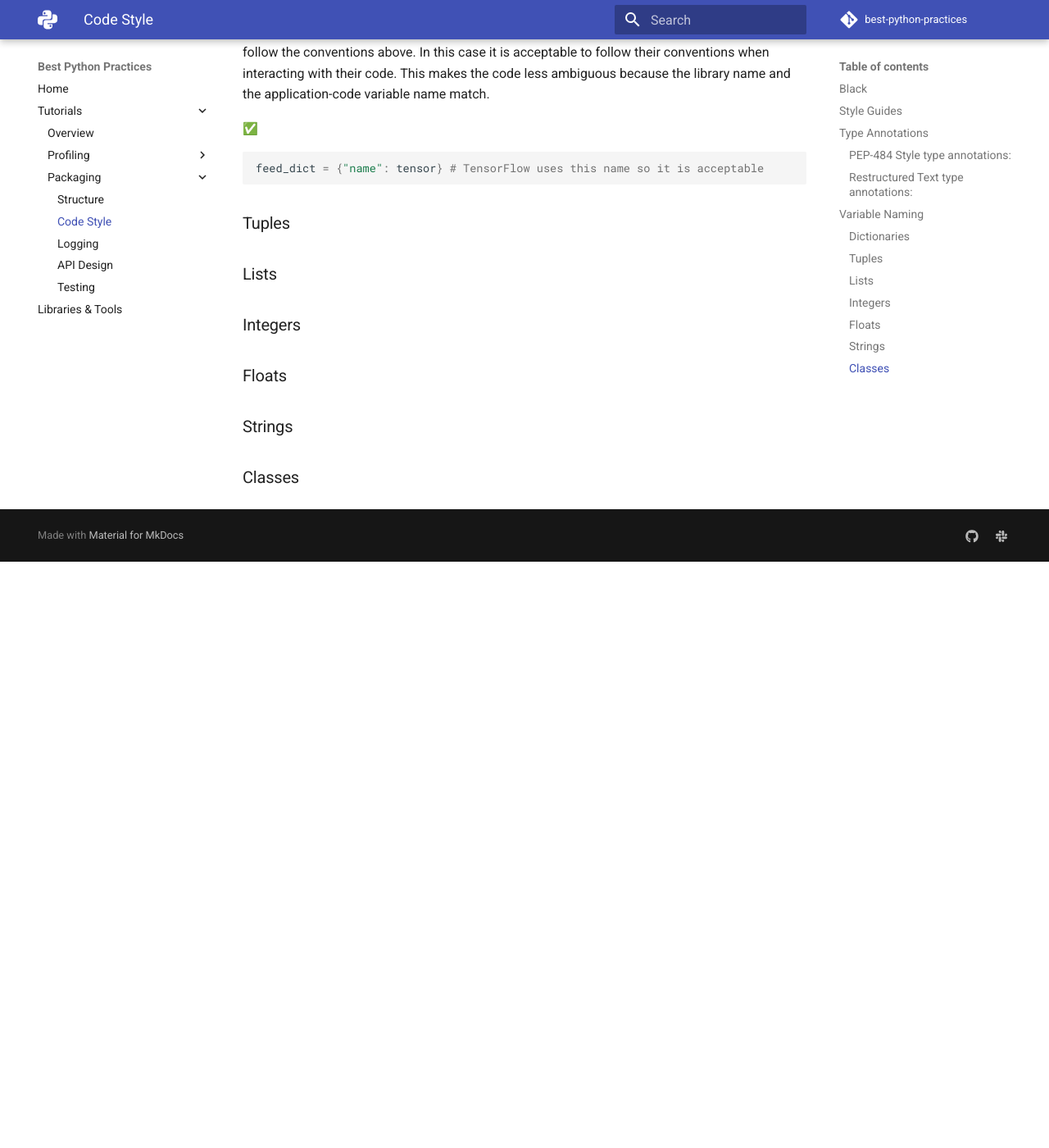
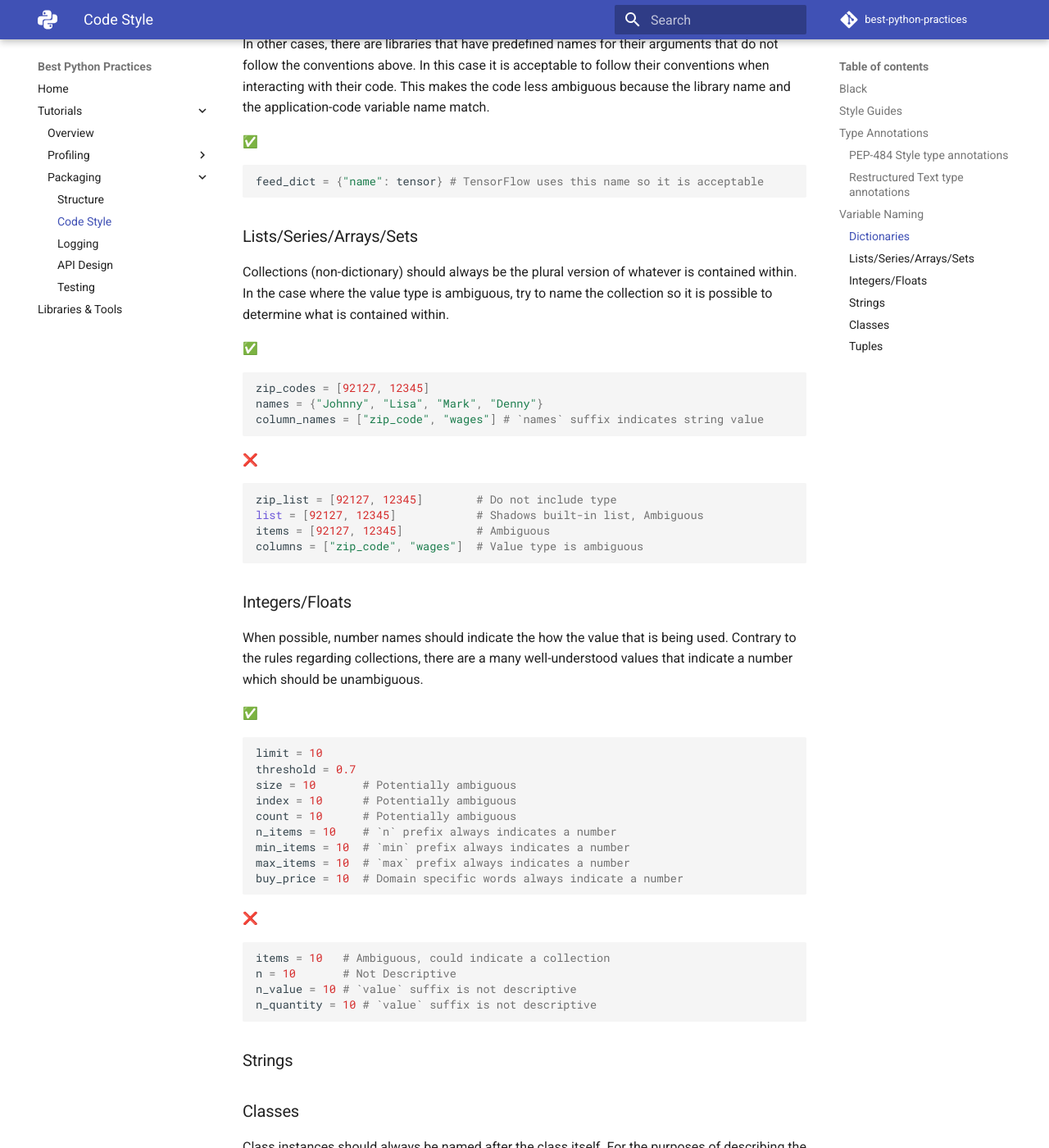
Before and after one commit to felixgao/python-best-practices, an MkDocs documentation site: the page built from docs/tutorials/packaging/code_style.md, in a window 1280 px wide and 1400 px high, scrolled down 4522 px. Shown: the whole window at 82% size. Built offline with MkDocs 1.6.1 and Material for MkDocs 9.7.7, drawn with Linux system fonts in a browser that asks for light colours; emoji names are drawn with the system emoji font; before the commit the page ends 5207 px from its top, so only the background shows below that; some of the changed text lies outside the part shown.

Commit message:
Added class, number, and collection section of variable naming

````diff
--- a/docs/tutorials/packaging/code_style.md
+++ b/docs/tutorials/packaging/code_style.md
@@ -87,7 +87,7 @@
 
 There are two good strategies for annotating the types of your code:
 
-### [PEP-484] Style type annotations:
+### [PEP-484] Style type annotations
 
 This places the type annotation directly in code.
 
@@ -114,7 +114,7 @@
     return minuend + subtrahend
 ```
 
-### Restructured Text type annotations:
+### Restructured Text type annotations
 
 This places type annotations in the docstrings of your code.
 
@@ -213,12 +215,77 @@
 feed_dict = {"name": tensor} # TensorFlow uses this name so it is acceptable
 ```
 
-### Tuples
-### Lists
-### Integers
-### Floats
+### Lists/Series/Arrays/Sets
+
+Collections (non-dictionary) should always be the plural version of whatever is
+contained within. In the case where the value type is ambiguous, try to name
+the collection so it is possible to determine what is contained within.
+
+:white_check_mark:
+```python
+zip_codes = [92127, 12345]
+names = {"Johnny", "Lisa", "Mark", "Denny"}
+column_names = ["zip_code", "wages"] # `names` suffix indicates string value
+```
+:x:
+```python
+zip_list = [92127, 12345]        # Do not include type
+list = [92127, 12345]            # Shadows built-in list, Ambiguous
+items = [92127, 12345]           # Ambiguous
+columns = ["zip_code", "wages"]  # Value type is ambiguous
+```
+
+
+### Integers/Floats
+
+When possible, number names should indicate the how the value that is being
+used. Contrary to the rules regarding collections, there are a many
+well-understood values that indicate a number which should be unambiguous.
+
+:white_check_mark:
+```python
+limit = 10
+threshold = 0.7
+size = 10       # Potentially ambiguous
+index = 10      # Potentially ambiguous
+count = 10      # Potentially ambiguous
+n_items = 10    # `n` prefix always indicates a number
+min_items = 10  # `min` prefix always indicates a number
+max_items = 10  # `max` prefix always indicates a number
+buy_price = 10  # Domain specific words always indicate a number
+```
+:x:
+```python
+items = 10   # Ambiguous, could indicate a collection
+n = 10       # Not Descriptive
+n_value = 10 # `value` suffix is not descriptive
+n_quantity = 10 # `value` suffix is not descriptive
+```
+
+
 ### Strings
 ### Classes
+
+Class instances should always be named after the class itself. For the purposes
+of describing the forms which a variable should be named the following class
+name will be used `DescriptionNoun`.
+
+Acceptable Forms:
+
+- `{description}_{noun}` *(Preferred) CamelCase to snake_case conversion*
+- `{noun}` *More succinct, potentially ambiguous*
+
+:white_check_mark:
+```python
+class ExampleContext:
+    pass
+
+example_context = ExampleContext()
+context = ExampleContext()
+```
+
+### Tuples
+
 
 
 [yapf]: https://github.com/google/yapf/
````
Also changed, not shown: other parts of docs/tutorials/packaging/code_style.md (+3 -1 lines).
